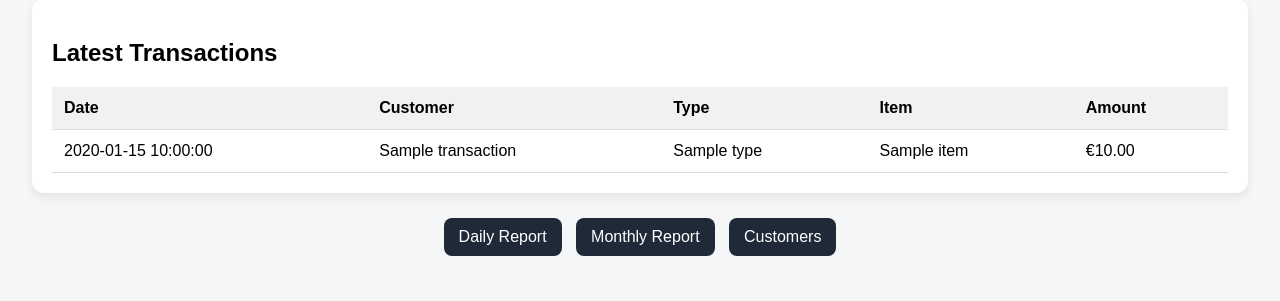
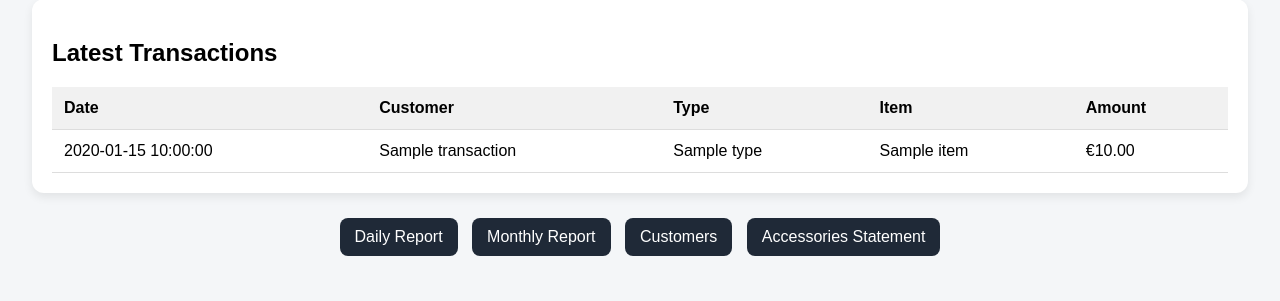
Before and after one commit to iosif-fuels/iosif-fuels-pos-online, a Flask app: page / in a window 1280 px wide. Shown: the part 1255-1556 px from the top of the page. Run offline with Flask 3, Linux system fonts and the light colour scheme; a database or web service that is not in the repository returns one stand-in record (values such as "Sample title"); some libraries are stand-ins or nearby versions.

Commit message:
index.html

```diff
--- a/templates/index.html
+++ b/templates/index.html
@@ -123,6 +123,7 @@
         <a href="/reports">Daily Report</a>
 <a href="/monthly_report">Monthly Report</a>
 <a href="/customers">Customers</a>
+        <a href="/accessories_statement">Accessories Statement</a>
     </div>
 
 </div>
```
